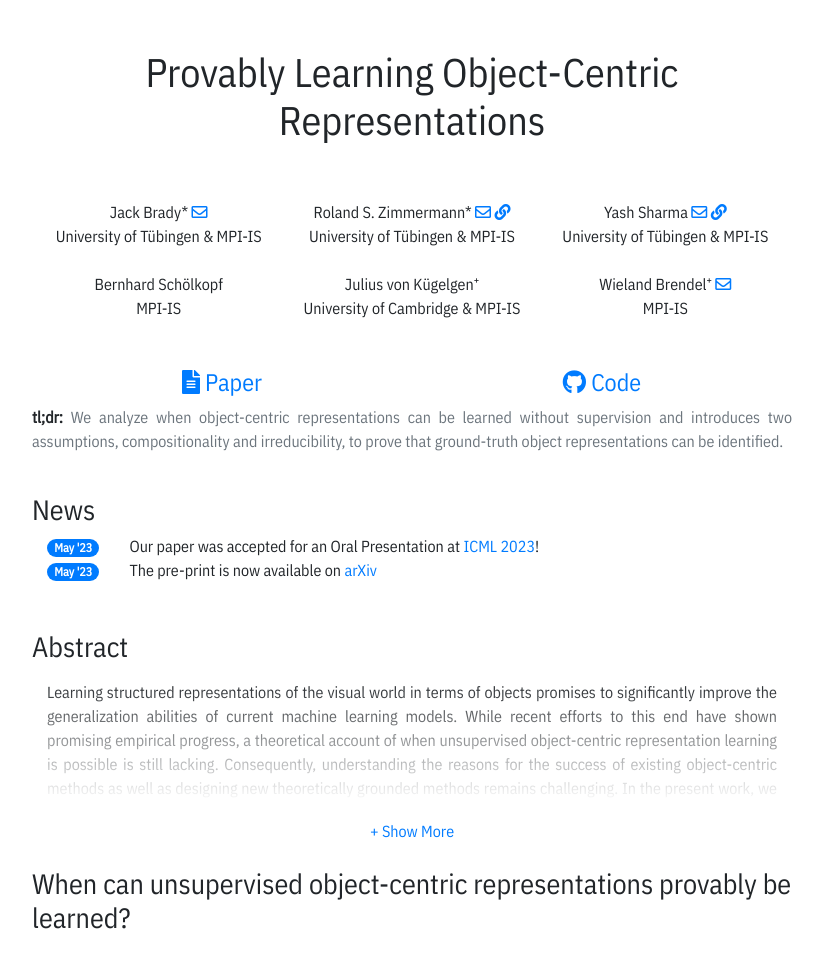
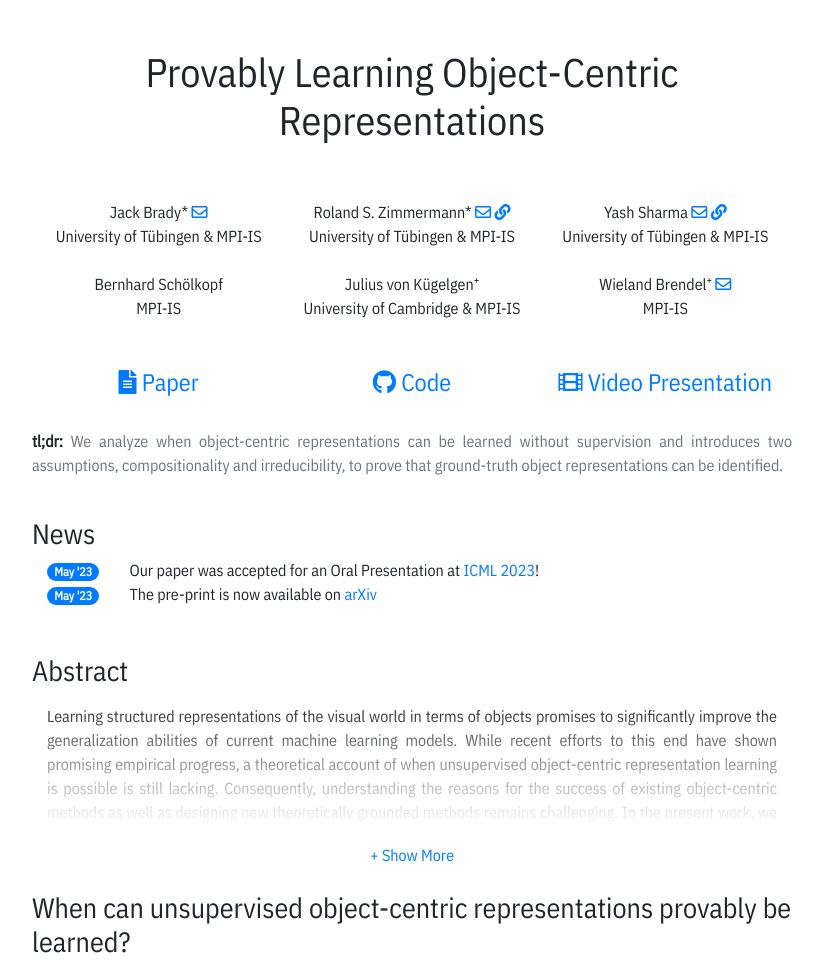
Before and after one commit to brendel-group/objects-identifiability, a plain HTML site: page index.html in a window 1280 px wide. Shown: the top 969 px of the page, without its empty margins (228-1051 px from the left). Drawn offline with nearby package versions, Linux system fonts and the light colour scheme.

Commit message:
Add link to ICML presentation

```diff
--- a/index.html
+++ b/index.html
@@ -157,7 +157,7 @@
                 <!-- End author list-->
 
                 <div class="row text-center">
-                    <div class="col-sm-6 mb-6">
+                    <div class="col-sm-4 mb-4">
                         <h4>
                             <a href="https://arxiv.org/abs/2305.14229" target="_blank">
                                 <i class="fas fa-file-alt"></i>
@@ -165,7 +165,7 @@
                             </a>
                         </h4>
                     </div>
-                    <div class="col-sm-6 mb-6">
+                    <div class="col-sm-4 mb-4">
                         <h4>
                             <a href="https://github.com/brendel-group/objects-identifiability" target="_blank">
                                 <i class="fab fa-github"></i>
@@ -173,6 +173,15 @@
                             </a>
                         </h4>
                     </div>
+                    <div class="col-sm-4 mb-4">
+                        <h4>
+                            <a href="https://icml.cc/virtual/2023/oral/25431" target="_blank">
+                                <i class="fas fa-film"></i>
+                                Video Presentation
+                            </a>
+                        </h4>
+                    </div>
+
                 </div>
 
                 <div class="row text-center">
```
